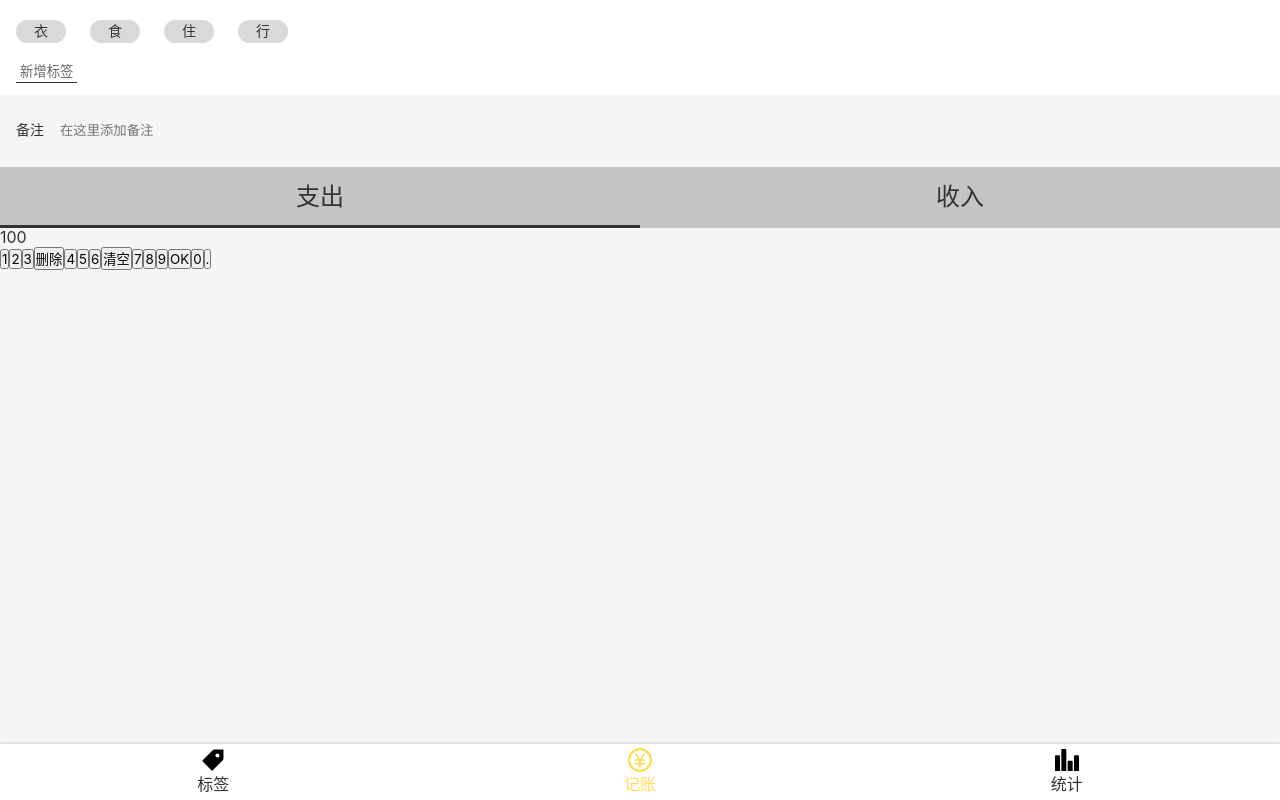
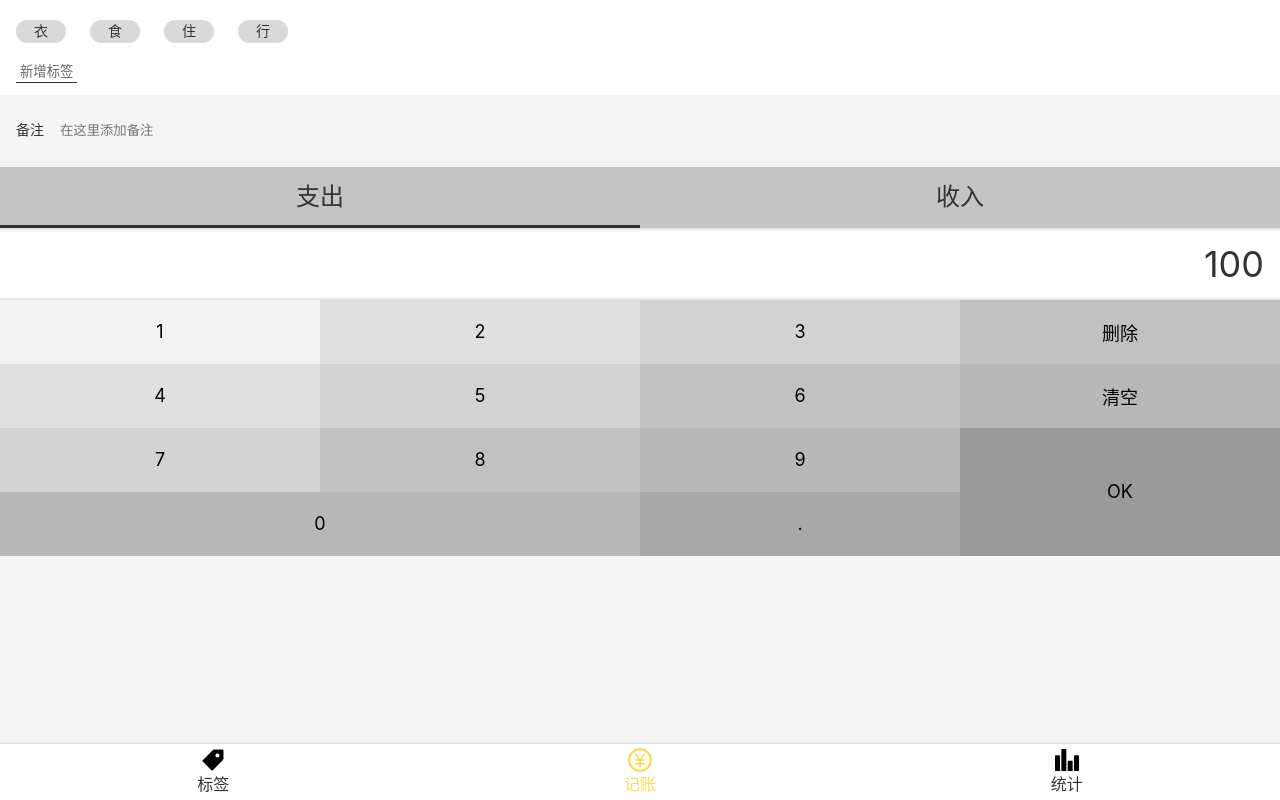
Before and after one commit to dana-wang9527/react-morney, a React app: page /#/money in a window 1280 px wide. Built offline with nearby package versions, Linux system fonts and the light colour scheme.

Commit message:
搞定Money>tsx的数字面板的样式

```diff
--- a/src/Views/Money.tsx
+++ b/src/Views/Money.tsx
@@ -56,19 +56,22 @@
 
 const CategorySection = styled.section`
   font-size: 24px;
+
   > ul {
     display: flex;
     background: #c4c4c4;
+
     > li {
       width: 50%;
       text-align: center;
       padding: 16px 0;
       position: relative;
+
       &.selected::after {
-        content:'';
+        content: '';
         display: block;
         height: 3px;
-        background:#333;
+        background: #333;
         position: absolute;
         bottom: 0;
         width: 100%;
@@ -78,6 +81,58 @@
   }
 `;
 const NumberPadSection = styled.section`
+  display: flex;
+  flex-direction: column;
+
+  > .output {
+    background: white;
+    font-size: 36px;
+    line-height: 72px;
+    text-align: right;
+    padding: 0 16px;
+    box-shadow: inset 0 -5px 5px -5px rgba(0, 0, 0, 0.25), inset 0 5px 5px -5px rgba(0, 0, 0, 0.25);
+  }
+
+  > .pad {
+    >button{
+      font-size: 18px;float: left;width: 25%;
+      height:64px;border:none;
+      &.ok{
+        height: 128px;float: right;
+      }
+      &.zero{
+        width:50%
+      }
+      &:nth-child(1){
+        background:#f2f2f2;
+      }
+      &:nth-child(2),
+      &:nth-child(5) {
+        background:#E0E0E0;
+      }
+      &:nth-child(3),
+      &:nth-child(6),
+      &:nth-child(9) {
+        background:#D3D3D3;
+      }
+      &:nth-child(4),
+      &:nth-child(7),
+      &:nth-child(10) {
+        background:#C1C1C1;
+      }
+      &:nth-child(8),
+      &:nth-child(11),
+      &:nth-child(13) {
+        background:#B8B8B8;
+      }
+      &:nth-child(12) {
+        background:#9A9A9A;
+      }
+      &:nth-child(14) {
+        background:#A9A9A9;
+      }
+    }
+  }
 `;
 
 function Money() {
@@ -105,8 +160,8 @@
                 </ul>
             </CategorySection>
             <NumberPadSection>
-                <div>100</div>
-                <div>
+                <div className="output">100</div>
+                <div className="pad clearfix">
                     <button>1</button>
                     <button>2</button>
                     <button>3</button>
@@ -118,8 +173,8 @@
                     <button>7</button>
                     <button>8</button>
                     <button>9</button>
-                    <button>OK</button>
-                    <button>0</button>
+                    <button className='ok'>OK</button>
+                    <button className="zero">0</button>
                     <button>.</button>
 
                 </div>
--- a/src/index.scss
+++ b/src/index.scss
@@ -43,3 +43,8 @@
 :focus{
   outline: none;
 }
+.clearfix::after{
+  content: '';
+  display:block;
+  clear:both;
+}
```
